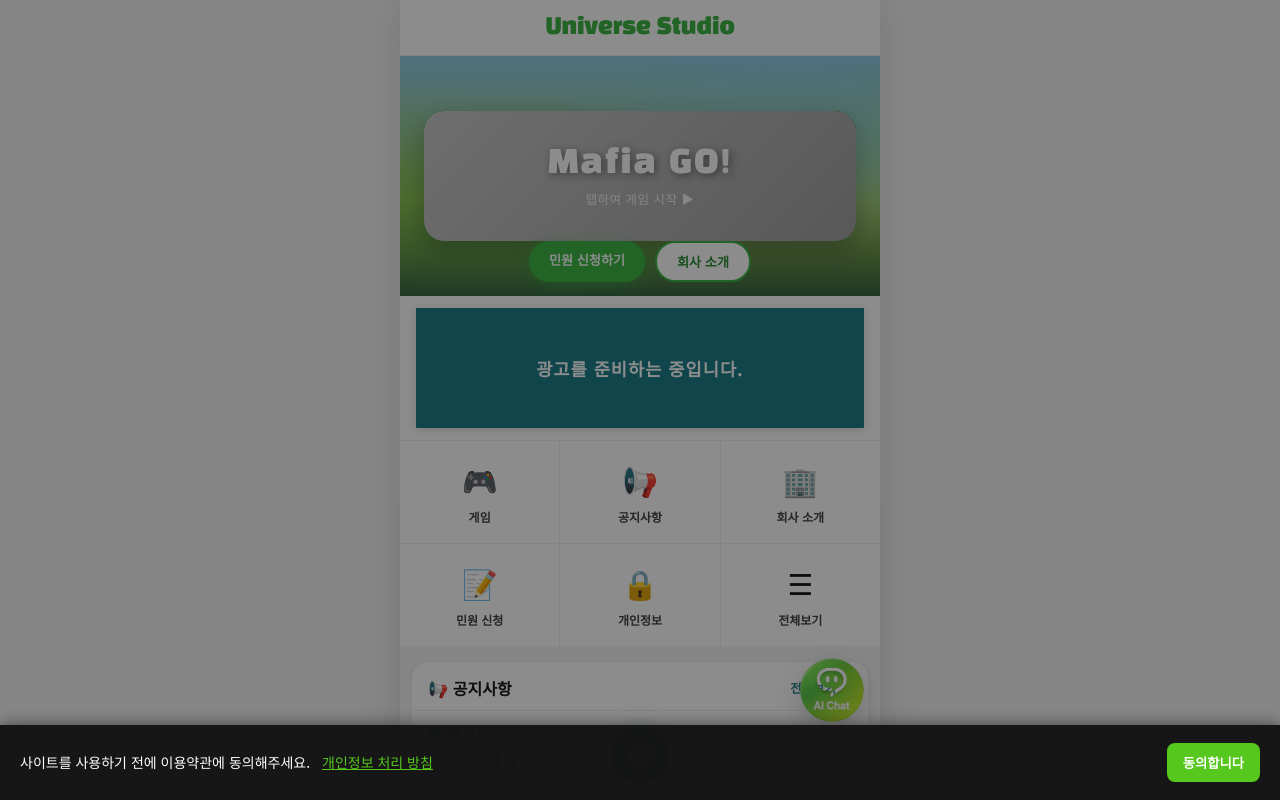
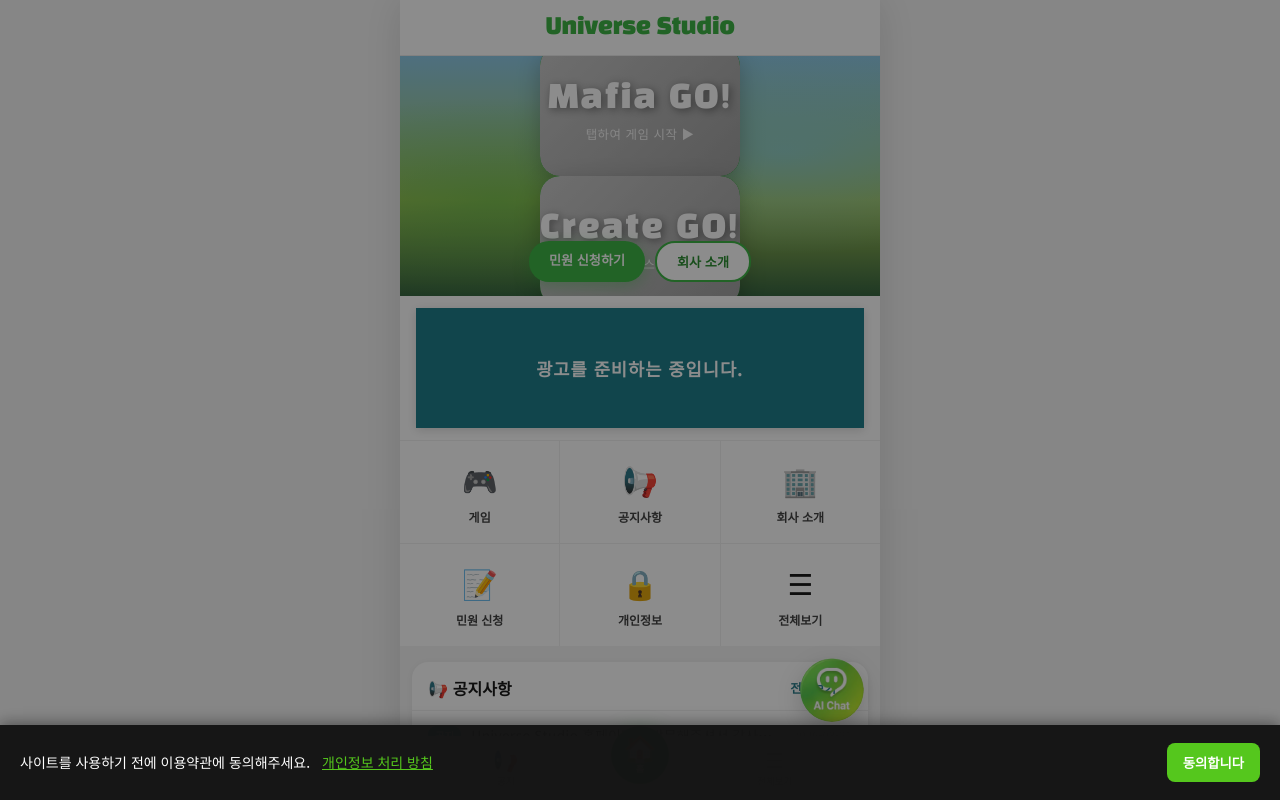
Before and after one commit to universestudio-koreanempire/universe-go, a Flask app: page / in a window 1280 px wide. Run offline with Flask 3, Linux system fonts and the light colour scheme; data comes from the database, SQL or seed files in the repository.

Commit message:
Update hero banner to rotate Mafia GO and Create GO

```diff
--- a/mafia_integrated_V-app_modified/mafia_integrated V-app/mafia_integrated V-app/templates/index.html
+++ b/mafia_integrated_V-app_modified/mafia_integrated V-app/mafia_integrated V-app/templates/index.html
@@ -11,10 +11,22 @@
 <section class="app-hero">
     <div class="app-hero-bg"></div>
     <div class="app-hero-content">
-        <div class="app-hero-game-btn" onclick="location.href='/game'">
-            <div class="app-hero-screen"></div>
-            <span class="app-hero-title">{{ hero_title }}</span>
-            <span class="app-hero-sub">탭하여 게임 시작 ▶</span>
+        <div class="hero-rotator">
+
+            <div class="app-hero-game-btn hero-slide hero-slide-1"
+                 onclick="location.href='/game'">
+                <div class="app-hero-screen"></div>
+                <span class="app-hero-title">Mafia GO!</span>
+                <span class="app-hero-sub">탭하여 게임 시작 ▶</span>
+            </div>
+
+            <div class="app-hero-game-btn hero-slide hero-slide-2"
+                 onclick="location.href='https://create-go.onrender.com'">
+                <div class="app-hero-screen"></div>
+                <span class="app-hero-title">Create GO!</span>
+                <span class="app-hero-sub">탭하여 서비스 이동 ▶</span>
+            </div>
+
         </div>
     </div>
     <div class="app-hero-actions">
```
